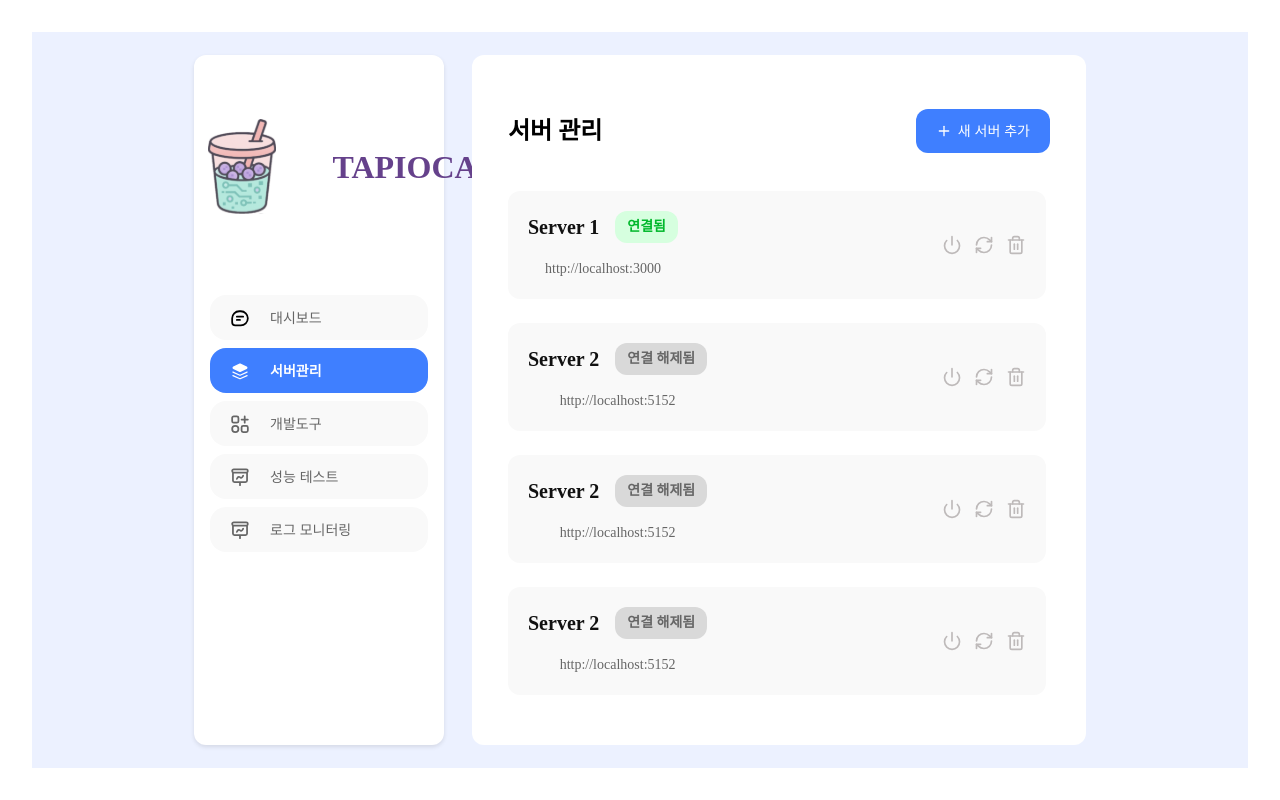
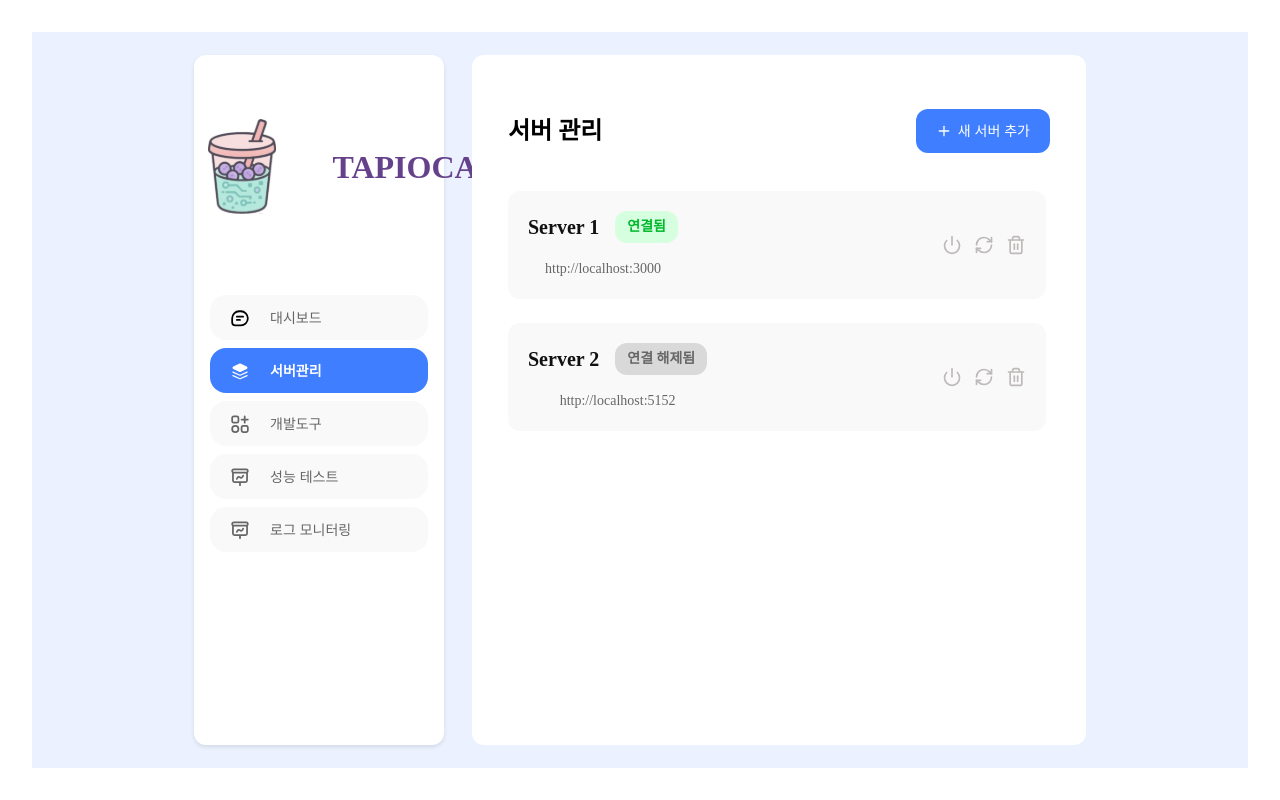
Before and after one commit to 2025-oss-Tapioca/FE, a React (Vite) app: page / in a window 1280 px wide. Both pictures are taken after a click on the button "서버관리". Built offline with nearby package versions, Linux system fonts and the light colour scheme.

Commit message:
feat/#8 모달 블러 처리 및 화면 구성 변경

```diff
--- a/src/pages/ServerManagement.jsx
+++ b/src/pages/ServerManagement.jsx
@@ -11,42 +11,6 @@ const ServerManagement = () => {
       name: "Server 1",
       url: "http://localhost:3000",
       status: "connected",
-    },
-    {
-      id: 2,
-      name: "Server 2",
-      url: "http://localhost:5152",
-      status: "disconnected",
-    },
-    {
-      id: 2,
-      name: "Server 2",
-      url: "http://localhost:5152",
-      status: "disconnected",
-    },
-    {
-      id: 2,
-      name: "Server 2",
-      url: "http://localhost:5152",
-      status: "disconnected",
-    },
-    {
-      id: 2,
-      name: "Server 2",
-      url: "http://localhost:5152",
-      status: "disconnected",
-    },
-    {
-      id: 2,
-      name: "Server 2",
-      url: "http://localhost:5152",
-      status: "disconnected",
-    },
-    {
-      id: 2,
-      name: "Server 2",
-      url: "http://localhost:5152",
-      status: "disconnected",
     },
     {
       id: 2,
--- a/src/styles/css/AddServerModal.css
+++ b/src/styles/css/AddServerModal.css
@@ -6,7 +6,9 @@
   display: flex;
   align-items: center;
   justify-content: center;
-  z-index: 999;
+  -webkit-backdrop-filter: blur(4px);
+          backdrop-filter: blur(4px);
+  z-index: 1000;
 }
 
 .modal-content {
@@ -16,6 +18,7 @@
   width: 480px;
   display: flex;
   flex-direction: column;
+  z-index: 1001;
   gap: 20px;
   position: relative;
 }
@@ -71,7 +74,7 @@
   font-style: normal;
 }
 .modal-group input:focus {
-  border-color: #3b82f6;
+  border-color: #111111;
   outline: none;
 }
 
@@ -87,8 +90,18 @@
   display: flex;
   justify-content: flex-start;
   gap: 8px;
+  width: 100%;
+}
+.modal-actions button {
+  flex: 1;
+  padding: 12px 0;
+  border-radius: 8px;
+  font-weight: bold;
+  font-size: 16px;
+  cursor: pointer;
 }
 .modal-actions .cancel-btn {
+  flex: 0 0 20%;
   background: white;
   border: 1px solid #ccc;
   padding: 10px 16px;
```
Also changed, not shown: src/styles/scss/components/ServerManagement/AddServerModal.scss (+15 -2 lines).
